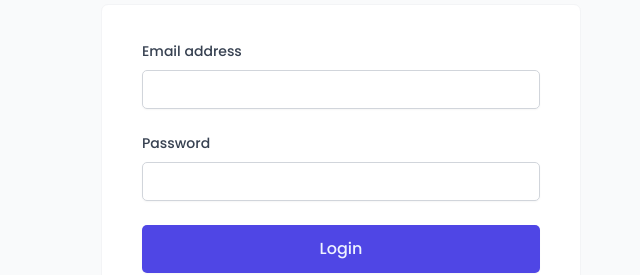
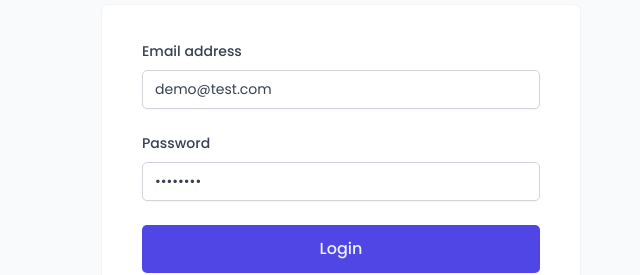
Before and after one commit to AhmedKhalaf88/wild-oasis-hotel, a React (Vite) app: page /login in a window 1280 px wide. Shown: the part 339-614 px from the top of the page, without its empty margins (299-939 px from the left). Built offline with nearby package versions, Linux system fonts and the light colour scheme; a web font is replaced by a local one.

Commit message:
Add default user

```diff
--- a/src/features/authentication/LoginForm.jsx
+++ b/src/features/authentication/LoginForm.jsx
@@ -9,8 +9,8 @@ import SpinnerMini from "../../ui/SpinnerMini";
 import { useLogin } from "./useLogin";
 
 function LoginForm() {
-  const [email, setEmail] = useState("");
-  const [password, setPassword] = useState("");
+  const [email, setEmail] = useState("demo@test.com");
+  const [password, setPassword] = useState("12345678");
   const { login, isLoading } = useLogin();
 
   function handleSubmit(e) {
```
Also changed, not shown: public/avatar.png (added).
